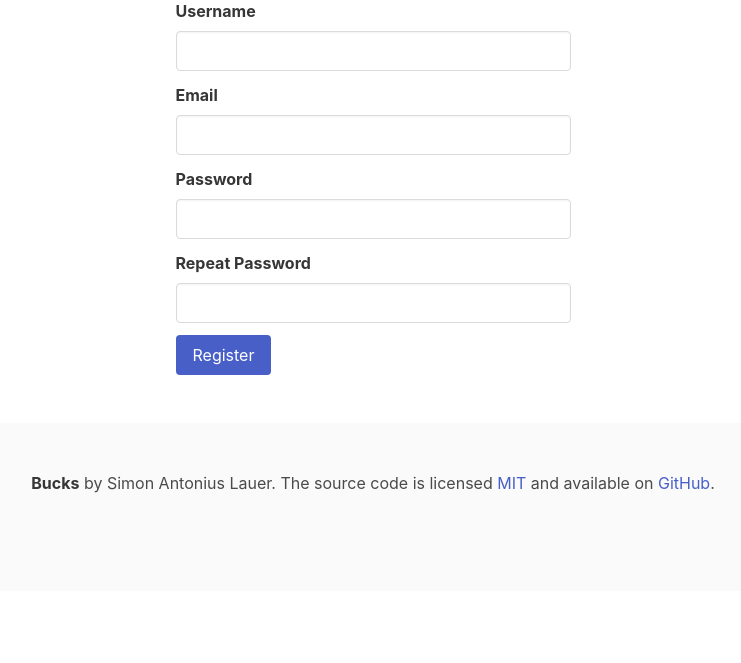
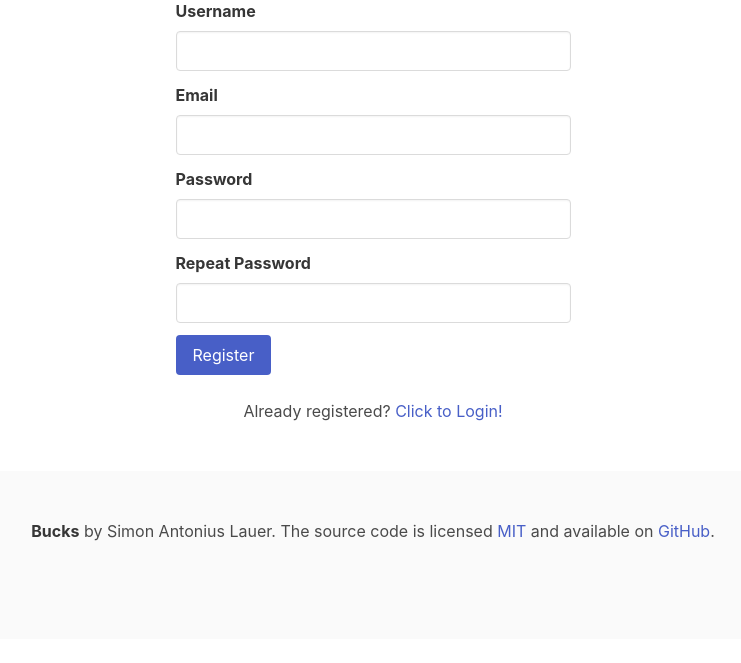
Before and after one commit to nomisreual/books, a Flask app: page /register in a window 1280 px wide. Shown: the part 213-876 px from the top of the page, without its empty margins (267-1008 px from the left). Before the commit the page ends 706 px from the top, so only its background shows below. Run offline with Flask 3, Linux system fonts and the light colour scheme; parts of the project's set-up code (start-up, migrations or seed data) failed here and were passed over; some libraries are stand-ins or nearby versions.

Commit message:
Added a link to the login page on the registration page in case a user is actually already registered.

```diff
--- a/src/books/auth/templates/auth/login.html
+++ b/src/books/auth/templates/auth/login.html
@@ -40,7 +40,7 @@
     </div>
     <div class="level">
     <div class="level-item">
-        <p>New User? <a href="{{ url_for("auth.register") }}"> Click to Register!</a></p>
+        <p>New User?<a href="{{ url_for("auth.register") }}"> Click to Register!</a></p>
     </div>
     </div>
 {% endblock %}
--- a/src/books/auth/templates/auth/register.html
+++ b/src/books/auth/templates/auth/register.html
@@ -50,4 +50,9 @@
     </form>
     </div>
     </div>
+    <div class="level">
+    <div class="level-item">
+        <p>Already registered?<a href="{{ url_for("auth.login") }}"> Click to Login!</a></p>
+    </div>
+    </div>
 {% endblock %}
```
